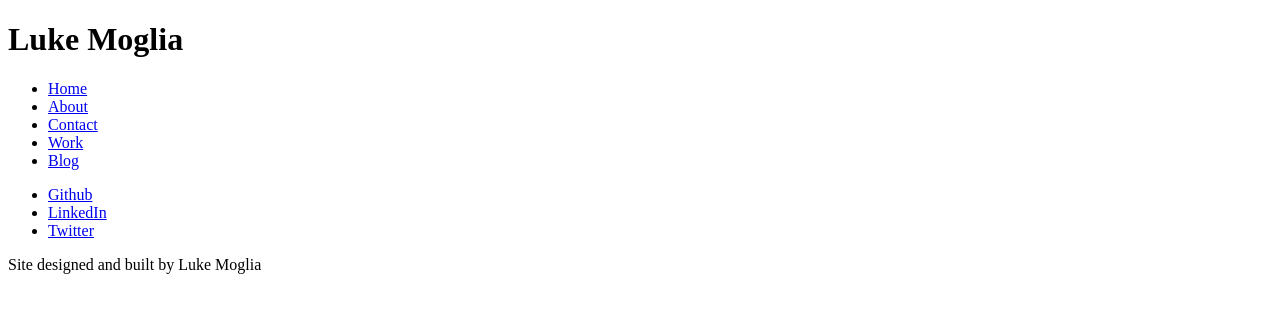
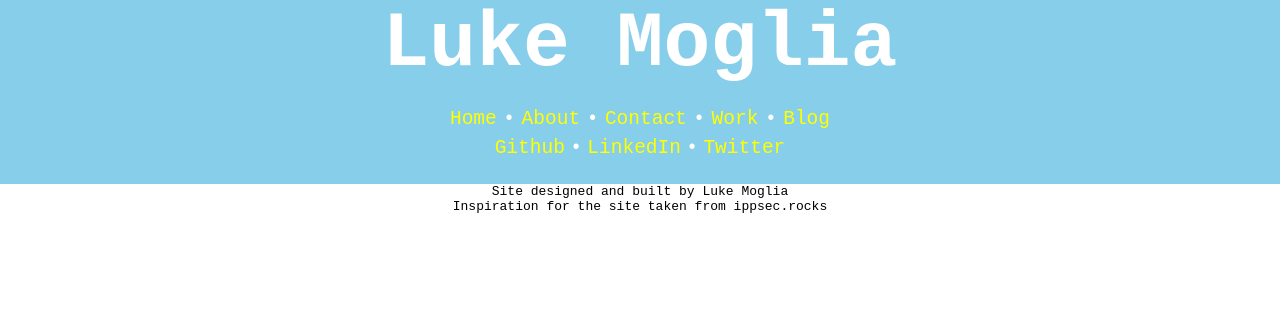
Before and after one commit to LukeMoglia/PersonalWebsite, a plain HTML site: page root/about.html in a window 1280 px wide. Drawn offline with Linux system fonts and the light colour scheme.

Commit message:
got the site to a state where i'm more or less happy with the navbar and header and the footer for everypage on the site

```diff
--- a/root/about.html
+++ b/root/about.html
@@ -3,7 +3,7 @@
 <meta charset="UTF-8">
 <title>Luke Moglia</title>
 <meta name="viewport" content="width=device-width,initial-scale=1">
-<link rel="stylesheet" href="">
+<link rel="stylesheet" href="css/index.css">
 <style>
 </style>
 <script src=""></script>
@@ -11,26 +11,36 @@
 <body>
 
 <div id="topBanner">
-        <h1>Luke Moglia </h1>
+    <h1 id="nameHeader">Luke Moglia </h1>
+
+<div id="navBar">
+<!-- Main Nav bar will contain :: Homepage, About me, Contact me, Work/portfolio examples, blog -->
+<ul id="webPageLinks">
+    <li><a href="index.html">Home</a></li> <!-- Navigates to index.html-->
+    &bullet;
+    <li><a href="about.html">About</a></li>
+    &bullet;
+    <li><a href="contact.html">Contact</a></li>
+    &bullet;
+    <li><a href="work.html">Work</a></li>
+    &bullet;
+    <li><a href="blog.html">Blog</a></li>
+</ul>
  </div>
  <div id="navBar">
-        <!-- Main Nav bar will contain :: Homepage, About me, Contact me, Work/portfolio examples, blog -->
-        <ul>
-            <li><a href="index.html">Home</a></li> <!-- Navigates to index.html-->
-            <li><a href="about.html">About</a></li>
-            <li><a href="contact.html">Contact</a></li>
-            <li><a href="work.html">Work</a></li>
-            <li><a href="blog.html">Blog</a></li>
-        </ul>
 <!-- Social media links will contain links to Github, LinkedIn and Twitter-->
-        <ul>
+<ul id="socialMediaLinks">
     <li><a href="https://github.com/LukeMoglia">Github</a></li>
+    &bullet;
     <li><a href="https://www.linkedin.com/in/luke-moglia/">LinkedIn</a></li>
+    &bullet;
     <li><a href="https://twitter.com/LukeMoglia">Twitter</a></li>
 </ul>
   </div>
+</div>
 <div id="footer">
     <p>Site designed and built by Luke Moglia</p>
+    <p>Inspiration for the site taken from ippsec.rocks</p>
 </div>
 
 
--- a/root/css/index.css
+++ b/root/css/index.css
@@ -15,17 +15,21 @@ body {
     background-color: skyblue;
     font-size: 300%;
     color: white;
+    padding-bottom: 20px;
+}
+
+#nameHeader {
+    padding-bottom: 20px;
 }
 
 #navBar {
     font-size: 50%;
-    padding-top: 20px;
 }
 
 
 a {
     text-decoration: none;
-    color: gold;
+    color: yellow;
 }
 
 #webPageLinks {
```
Also changed, not shown: root/blog.html (+15 -5 lines), root/contact.html (+15 -5 lines), root/index.html (+2 -1 lines), root/work.html (+15 -5 lines). Lines whose indentation alone changed are shown as unchanged.
